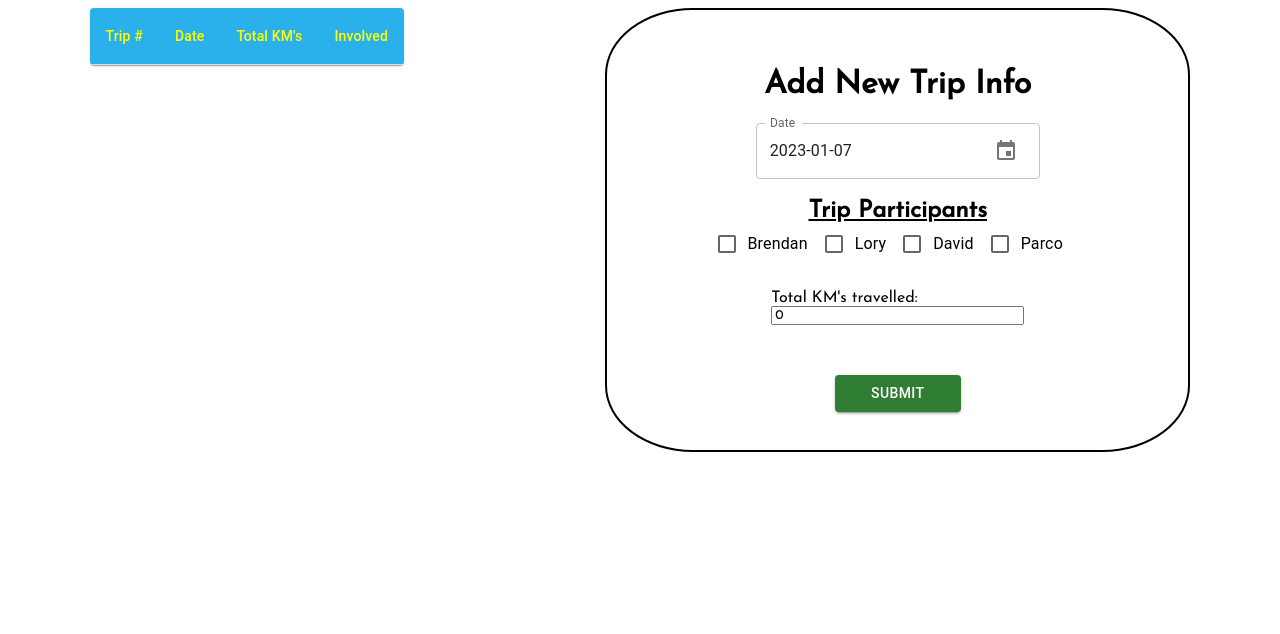
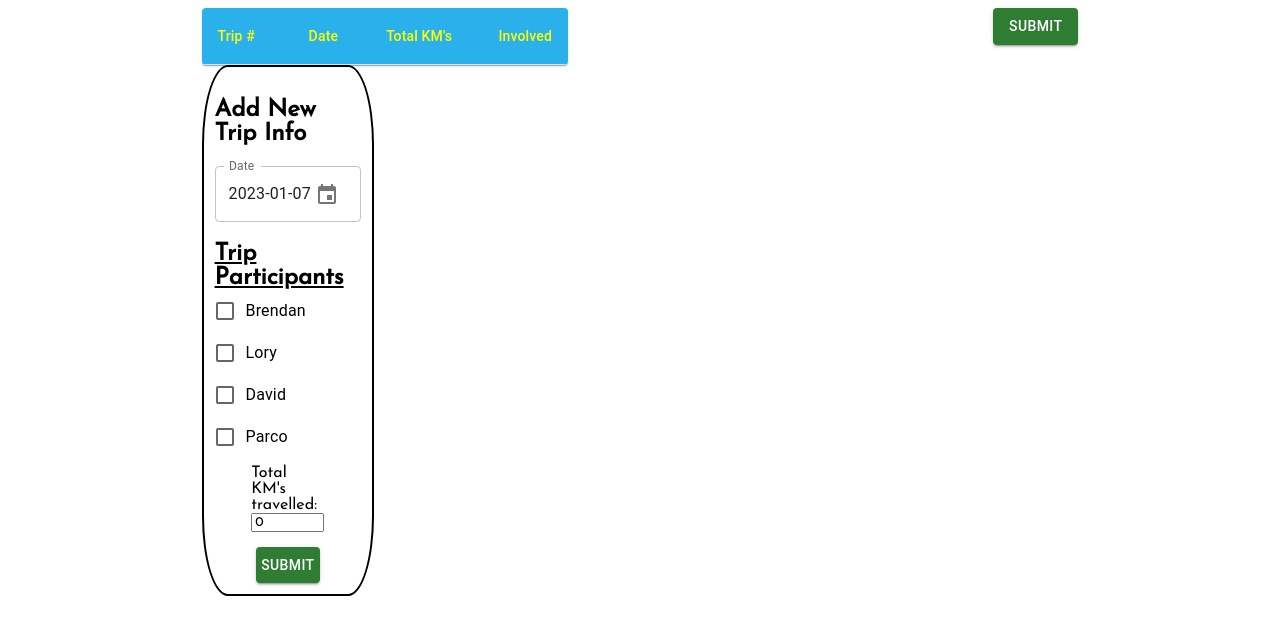
Before and after one commit to woobrendan/Fuel_Splitter, a React (Create React App) app in the folder fuel_splitter/: page / in a window 1280 px wide. Shown: the top 634 px of the page. Built offline with nearby package versions, Linux system fonts and the light colour scheme.

Commit message:
import gasPay component. create section single_trip__tripInfo and move TravelList and NewTrip inside

```diff
--- a/fuel_splitter/src/components/SingleTripInfo.tsx
+++ b/fuel_splitter/src/components/SingleTripInfo.tsx
@@ -4,6 +4,7 @@ import "../Styles/tripinfo.scss";
 import { TripInfo } from "../model";
 import { fuelBillActions } from "../store/GasTripSlice";
 import TravelList from "./Travel_Log/TravelList";
+import GasPay from "./GasPay";
 
 const SingleTripInfo: React.FC = () => {
   const dispatch = useAppDispatch();
@@ -18,8 +19,11 @@ const SingleTripInfo: React.FC = () => {
 
   return (
     <div id="single_trip__container">
-      <TravelList />
-      <NewTrip handleAdd={handleAdd} />
+      <section className="single_trip__tripInfo">
+        <TravelList />
+        <NewTrip handleAdd={handleAdd} />
+      </section>
+      <GasPay />
     </div>
   );
 };
```
